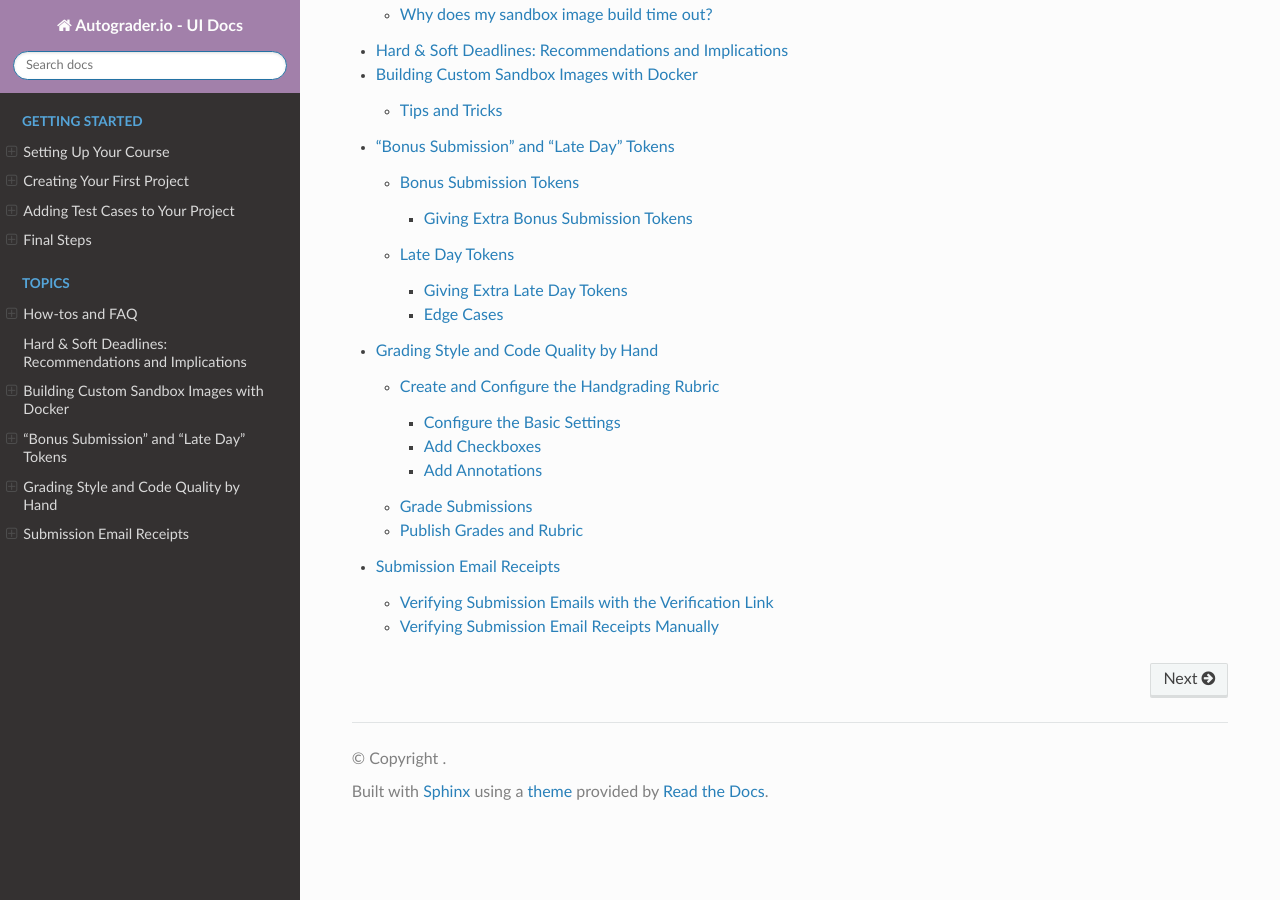
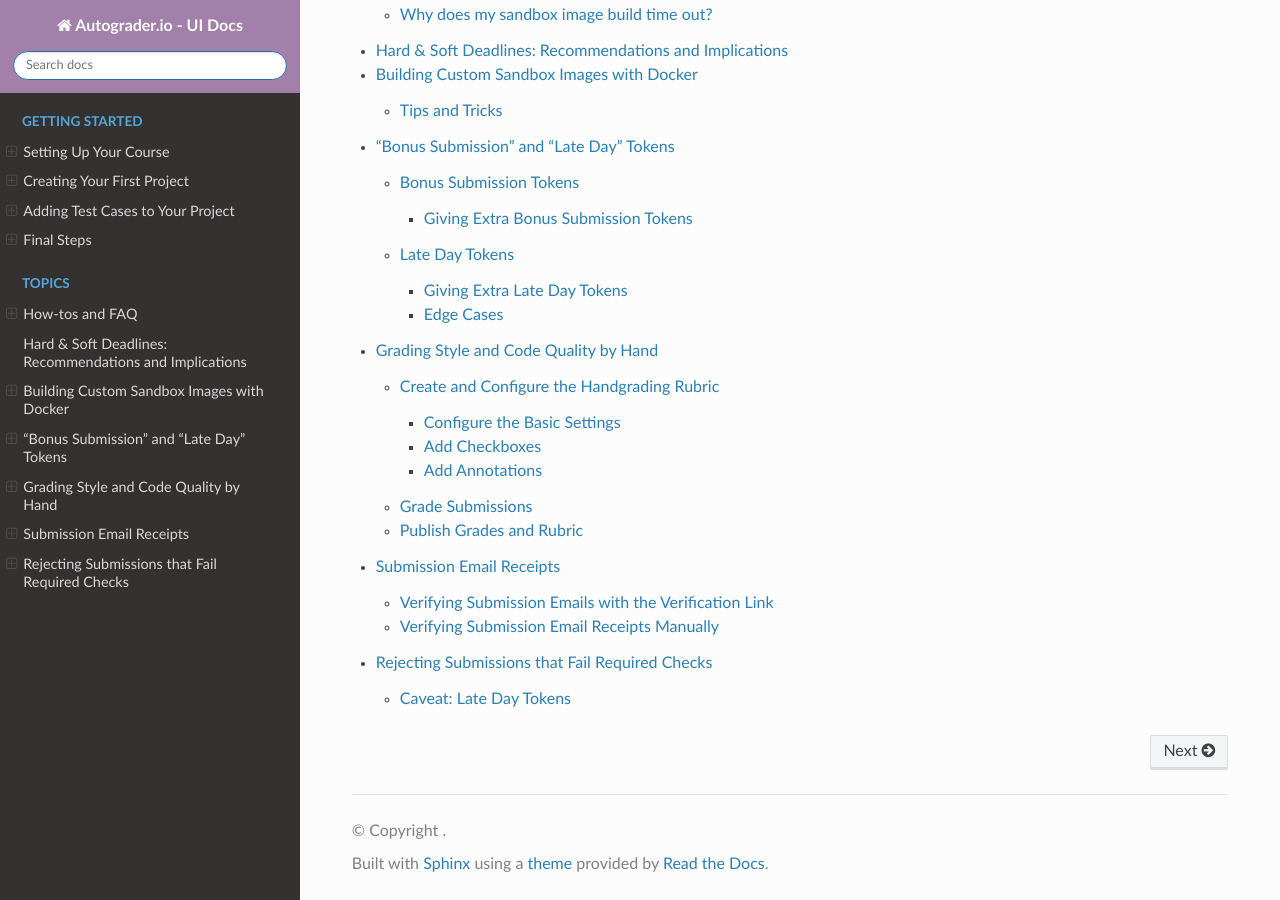
Before and after one commit to eecs-autograder/autograder.io, a Sphinx documentation site: the page built from docs/index.rst, in a window 1280 px wide and 900 px high, scrolled down 1825 px. Built offline with Sphinx 7.4.7 and the Read the Docs theme 2.0.0, drawn with Linux system fonts in a browser that asks for light colours; some of the changed lines change nothing that is shown.

Commit message:
Added UI docs on rejecting student submissions.

```diff
--- a/docs/index.rst
+++ b/docs/index.rst
@@ -40,5 +40,6 @@
     topics/bonus_submissions_and_late_days
     topics/handgrading
     topics/verifying_email_receipts
+    topics/reject_submission
 ..    topics/mutation_testing
 ..    topics/advanced_test_case_settings
--- /dev/null
+++ b/docs/topics/reject_submission.rst
@@ -0,0 +1,28 @@
+Rejecting Submissions that Fail Required Checks
+===============================================
+In some situations, instructors may want to reject a submission that fails
+to meet certain criteria. A rejected submission will NOT count towards the
+student's daily limit, nor will it use a student's bonus submission tokens.
+
+This feature can be enabled with the following steps:
+
+1. Add a test suite and move it so that it is the **FIRST** test suite for your
+   project.
+2. Set the setup command for that suite so that it performs your desired checks.
+3. Check the "Reject submission if setup fails" box just below the setup command.
+
+.. image:: /pics/topics/reject_submission/reject_submission_config.png
+
+If a student submission is rejected, the student will see something akin to
+this on the submission page:
+
+.. image:: /pics/topics/reject_submission/rejected_submission.png
+
+We recommend setting the feedback settings for this setup command to "Public"
+so that students can see why their submission was rejected.
+
+Caveat: Late Day Tokens
+-----------------------
+If a student uses a late day token and that submission is rejected, the late
+day token will NOT be refunded. However, the student will still be able to
+continue submitting for the duration allowed by using that token.
```
